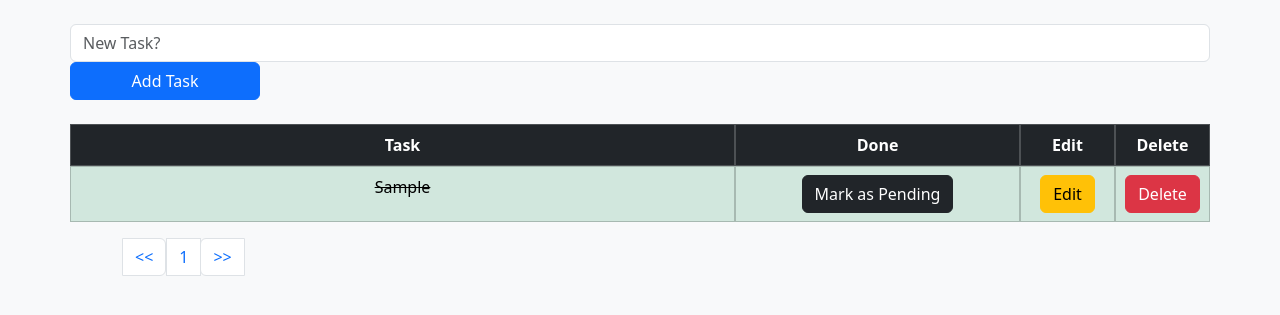
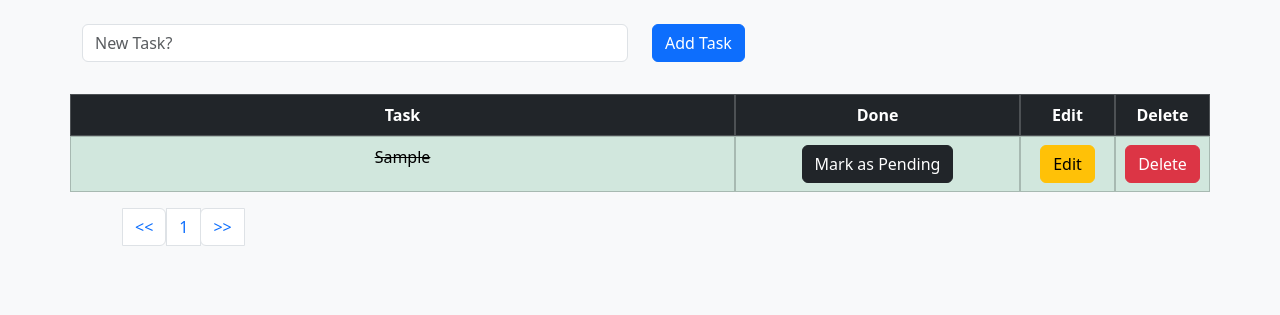
Before and after one commit to ladiyusuph/taskmate-todolist-app, a Django app: page /todolist/ in a window 1280 px wide. Shown: the part 65-380 px from the top of the page. Run offline with Django 3.2, Linux system fonts and the light colour scheme; a user stored in the database is signed in; tables that the repository leaves empty hold one stand-in row (values such as "Sample post").

Commit message:
updated forms

```diff
--- a/todolist_app/templates/todolist.html
+++ b/todolist_app/templates/todolist.html
@@ -27,9 +27,14 @@
   </form> {% endcomment %}
   <form method="POST" class="row">
     {% csrf_token %}
-    <input type="text" class="form-control col-6" name="task" placeholder="New Task?">
-    <button type="submit" class="btn btn-primary col-lg-2">Add Task</button>
-  </form>
+    <div class="col-md-6 mb-2">
+        <input type="text" class="form-control" name="task" placeholder="New Task?">
+    </div>
+    <div class="col-md-2">
+        <button type="submit" class="btn btn-primary btn-block">Add Task</button>
+    </div>
+</form>
+
 
 
 
```
